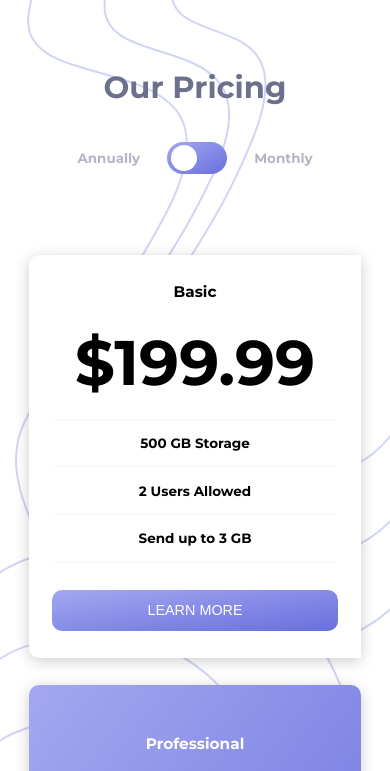
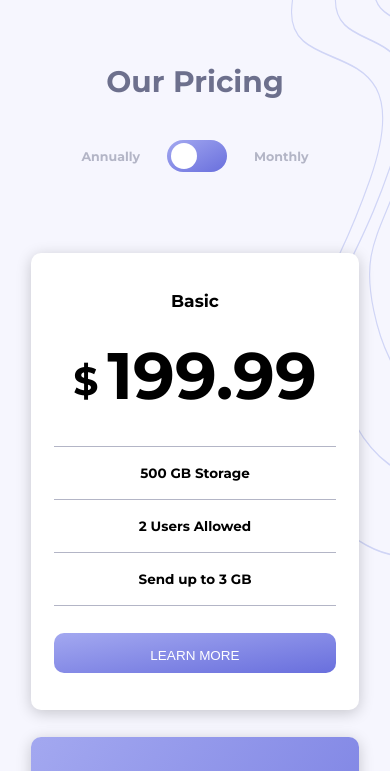
Before and after one commit to abe-m1/pricing-component-with-toggle, a website: page index.html in a window 390 px wide. Shown: the top 771 px of the page. Drawn offline with Linux system fonts and the light colour scheme.

Commit message:
mobile styling

```diff
--- a/scss/main.scss
+++ b/scss/main.scss
@@ -66,25 +66,36 @@ body {
 }
 
 .container {
-  background-color: $veryLightGrayishBlue;
   height: 100vh;
   background: url(/images/bg-bottom.svg) no-repeat bottom left,
     url(/images/bg-top.svg) no-repeat top right;
+  background-color: $veryLightGrayishBlue;
   display: flex;
   flex-direction: column;
   // justify-content: center;
   align-items: center;
-  padding-top: 7.5rem;
+  padding-top: 7rem;
+
+  @include respond(phone) {
+    background: url(/images/bg-top.svg) no-repeat;
+    background-position: 163% -2%;
+    background-size: 216px 565px;
+    background-color: $veryLightGrayishBlue;
+  }
 }
 
 .headline {
-  font-size: 3.4rem;
+  font-size: 3.3rem;
   margin-bottom: 4rem;
   color: $grayishBlue;
+
+  @include respond(phone) {
+    margin-bottom: 4.6rem;
+  }
 }
 
 .toggle-container {
-  margin-bottom: 6rem;
+  margin-bottom: 6.4rem;
   display: flex;
   align-items: center;
 
@@ -94,12 +105,12 @@ body {
 }
 .annually {
   margin-right: 3rem;
-  font-size: 1.5rem;
+  font-size: 1.4rem;
   color: $lightGrayishBlue;
 }
 .monthly {
   margin-left: 3rem;
-  font-size: 1.5rem;
+  font-size: 1.4rem;
   color: $lightGrayishBlue;
 }
 
@@ -173,7 +184,7 @@ input:checked + .slider:before {
 
 .row {
   display: flex;
-  width: 85%;
+  width: 84%;
   justify-content: center;
   align-items: center;
 
@@ -183,7 +194,7 @@ input:checked + .slider:before {
 }
 
 .box {
-  width: 30%;
+  width: 29%;
   // background-color: red;
   padding: 3rem 2.5rem;
   box-shadow: 0px 3px 15px rgba(0, 0, 0, 0.2);
@@ -209,6 +220,17 @@ input:checked + .slider:before {
     margin: auto;
     margin-bottom: 3rem;
     border-radius: 10px;
+    padding: 4.1rem 2.5rem;
+
+    &:nth-child(1) {
+      border-top-right-radius: 10px;
+      border-bottom-right-radius: 10px;
+    }
+
+    &:nth-child(3) {
+      border-top-left-radius: 10px;
+      border-bottom-left-radius: 10px;
+    }
   }
 }
 
@@ -224,45 +246,74 @@ input:checked + .slider:before {
   );
   padding-top: 5.5rem;
   padding-bottom: 5rem;
+
+  @include respond(phone) {
+    padding: 4.1rem 2.5rem;
+  }
 }
 
 .type {
   font-size: 1.7rem;
   margin-bottom: 2.6rem;
+
+  @include respond(phone) {
+    font-size: 1.9rem;
+  }
 }
 
 .price {
   font-size: 7rem;
   margin-bottom: 2rem;
+
+  &::first-letter {
+    font-size: 60%;
+    padding-right: 1rem;
+    vertical-align: middle;
+  }
+
+  @include respond(phone) {
+    font-size: 7.3rem;
+    margin-bottom: 3.5rem;
+  }
 }
 
 .specs li {
   &:first-child {
-    border-top: 1px solid $veryLightGrayishBlue;
-    border-bottom: 1px solid $veryLightGrayishBlue;
+    border-top: 1px solid $lightGrayishBlue;
+    border-bottom: 1px solid $lightGrayishBlue;
   }
 
   &:last-child {
     margin-bottom: 3rem;
   }
   font-size: 1.5rem;
-  border-bottom: 1px solid $veryLightGrayishBlue;
+  border-bottom: 1px solid $lightGrayishBlue;
   padding: 1.7rem 0;
   list-style: none;
+
+  @include respond(phone) {
+    padding: 2rem 0;
+  }
 }
 
 .button {
   width: 100%;
-  padding: 1.4rem 2rem;
+  padding: 1.6rem 2rem 1.2rem 2rem;
   border-radius: 10px;
   border: none;
-  font-size: 1.6rem;
+  font-size: 1.5rem;
   text-transform: uppercase;
 }
 
 .button-center {
   background-color: $white;
   color: $grayishBlue;
+
+  &:hover {
+    background-color: transparent;
+    color: $veryLightGrayishBlue;
+    border: 1px solid $veryLightGrayishBlue;
+  }
 }
 
 .button-side {
@@ -272,6 +323,13 @@ input:checked + .slider:before {
     hsl(237, 63%, 64%)
   );
   color: $white;
+
+  &:hover {
+    background-image: none;
+    background-color: transparent;
+    color: $grayishBlue;
+    border: 1px solid $darkGrayishBlue;
+  }
 }
 .attribution {
   font-size: 11px;
```
Also changed, not shown: css/style.css.
